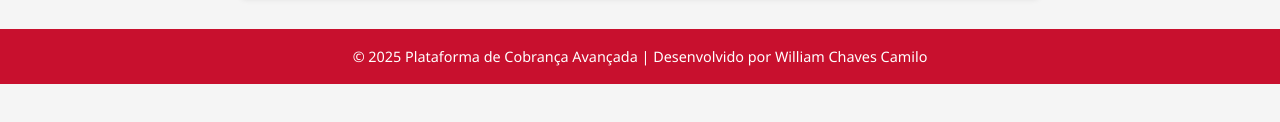
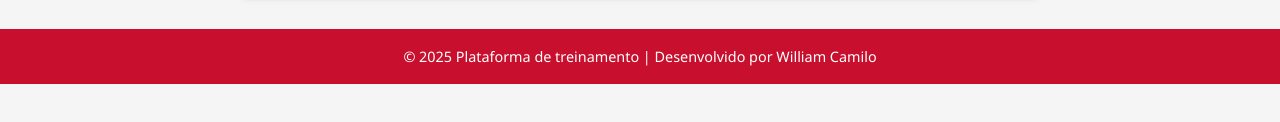
Before and after one commit to Williamcamilll/aprendizado, a plain HTML site: page dicas.html in a window 1280 px wide. Shown: the part 440-562 px from the top of the page. Drawn offline with Linux system fonts and the light colour scheme.

Commit message:
Update dicas.html

```diff
--- a/dicas.html
+++ b/dicas.html
@@ -106,7 +106,7 @@
 </main>
 
 <footer>
-  © 2025 Plataforma de Cobrança Avançada | Desenvolvido por William Chaves Camilo
+  © 2025 Plataforma de treinamento | Desenvolvido por William Camilo
 </footer>
 <link rel="stylesheet" href="js/script.js">
 </body>
```
